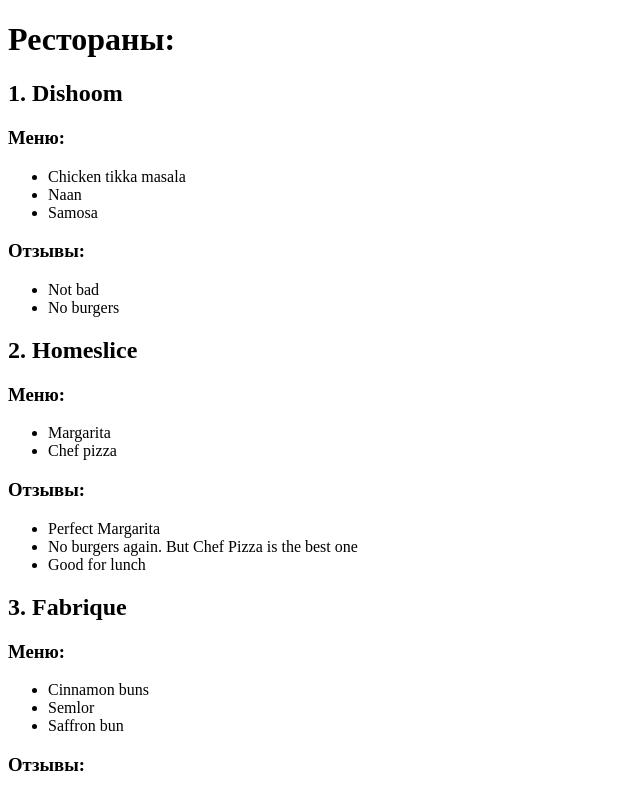
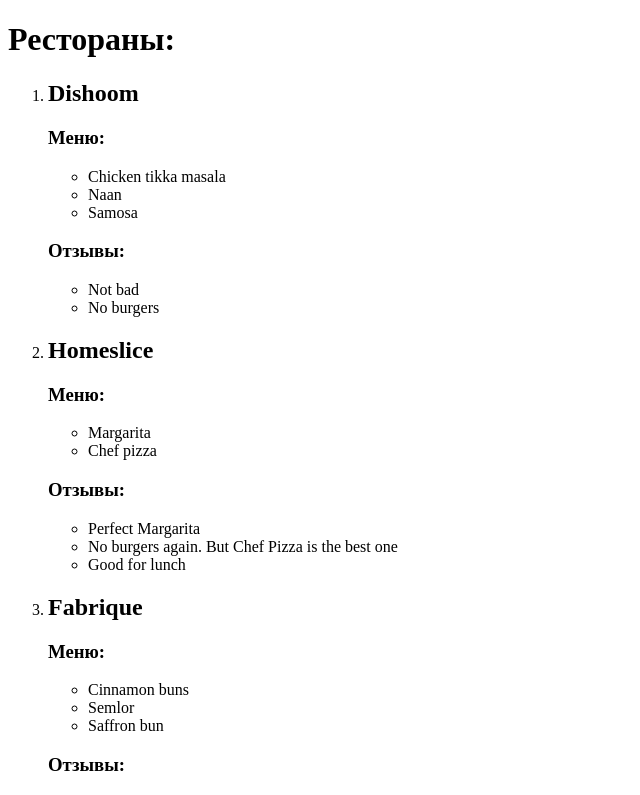
Before and after one commit to vladsvir888/react-food, a React (Vite) app: page / in a window 1280 px wide. Shown: the top 795 px of the page, without its empty margins (0-640 px from the left). Built offline with nearby package versions, Linux system fonts and the light colour scheme.

Commit message:
fix: list, types

```diff
--- a/src/main.tsx
+++ b/src/main.tsx
@@ -1,15 +1,14 @@
-import { StrictMode, Fragment } from "react";
+import { StrictMode } from "react";
 import { createRoot } from "react-dom/client";
 import { restaurants } from "./assets/restaurants";
 
 createRoot(document.getElementById("root")!).render(
   <StrictMode>
     <h1>Рестораны:</h1>
-    {restaurants.map((restaurant, index) => (
-      <Fragment key={restaurant.id}>
-        <h2>
-          {index + 1}. {restaurant.name}
-        </h2>
+    <ol>
+      {restaurants.map((restaurant) => (
+        <li key={restaurant.id}>
+          <h2>{restaurant.name}</h2>
           <h3>Меню:</h3>
           <ul>
             {restaurant.menu.map((menuItem) => (
@@ -22,7 +21,8 @@
               <li key={review.id}>{review.text}</li>
             ))}
           </ul>
-      </Fragment>
+        </li>
       ))}
+    </ol>
   </StrictMode>
 );
```
Also changed, not shown: src/assets/restaurants.ts (+1 -20 lines), src/types/index.ts (added, +20 -0 lines). Lines whose indentation alone changed are shown as unchanged.
